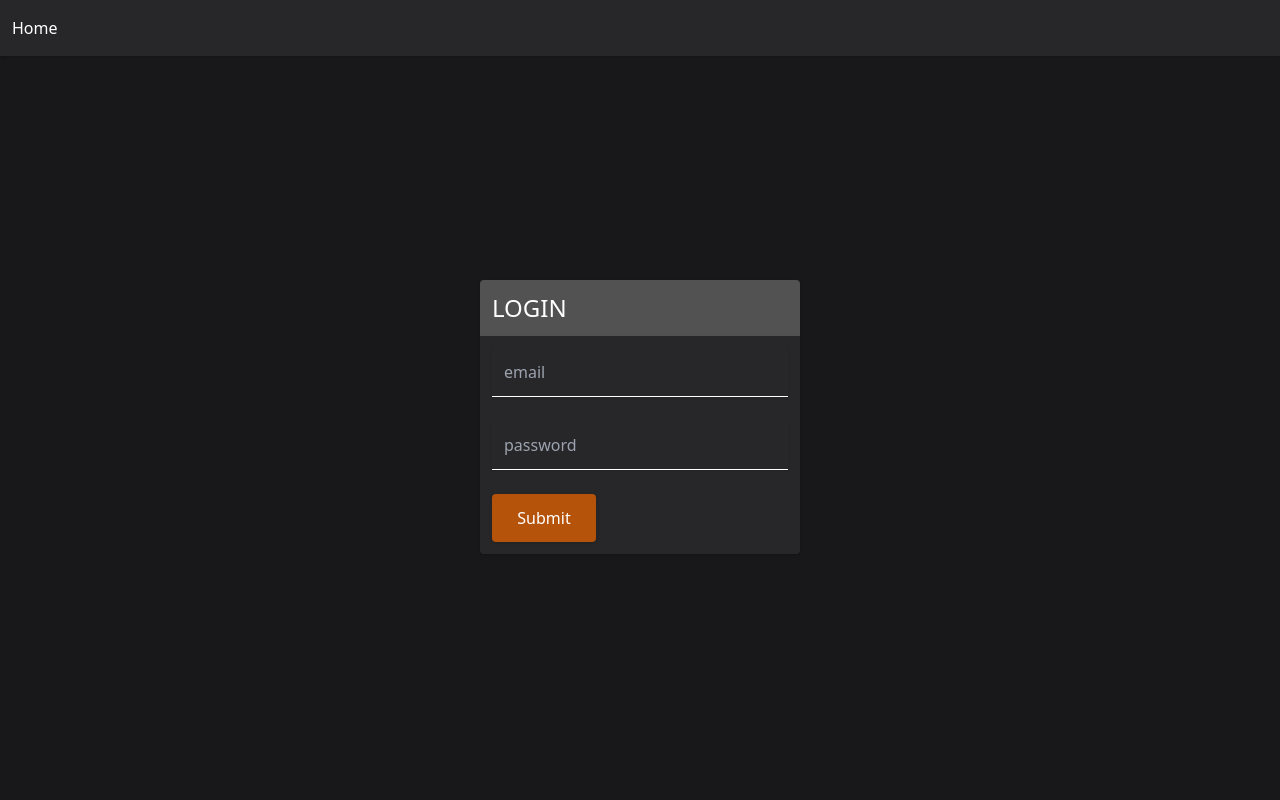
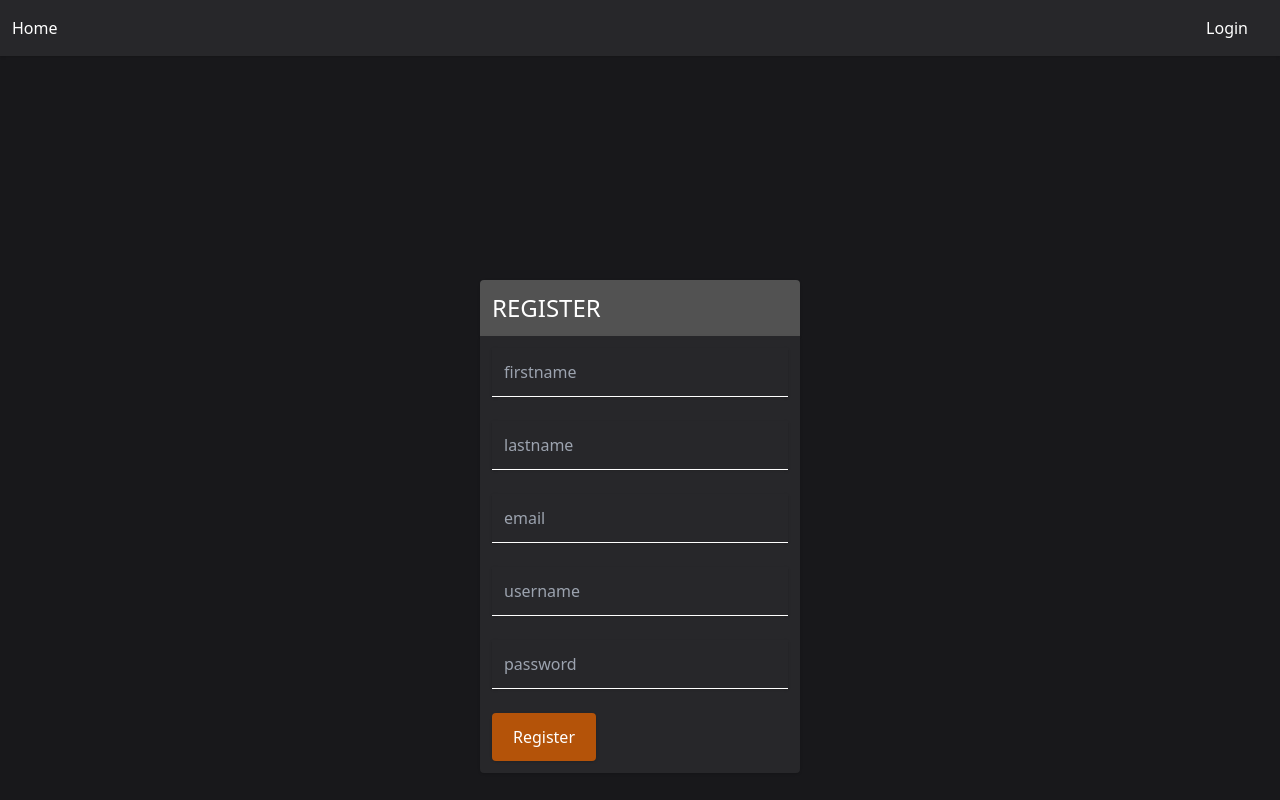
Before and after one commit to phbraz/mernapp, a React (Create React App) app in the folder FontEnd/: page /account/register in a window 1280 px wide. Before the commit this address led to /. Built offline with nearby package versions, Linux system fonts and the light colour scheme.

Commit message:
added register page, logout
need to add some alerts and stuff, might need to change the register place as well.

```diff
--- a/FontEnd/package.json
+++ b/FontEnd/package.json
@@ -11,6 +11,7 @@
     "@types/node": "^16.7.13",
     "@types/react": "^18.0.0",
     "@types/react-dom": "^18.0.0",
+    "@types/react-router-dom": "^5.3.3",
     "axios": "^1.4.0",
     "eslint": "^8.43.0",
     "prettier": "^2.8.8",
--- a/FontEnd/src/App.tsx
+++ b/FontEnd/src/App.tsx
@@ -9,6 +9,7 @@ import { UserIndex } from "./users/pages";
 import { NavBar } from "./shared/components/NavBar";
 import { Login } from "./users/pages/login";
 import Cookies from "universal-cookie";
+import {Register} from "./users/pages/register";
 
 function App() {
   const cookies = new Cookies();
@@ -21,6 +22,7 @@ function App() {
           <NavBar isUserAuthenticated={false}  />
           <Router>
             <Routes>
+              <Route path="/account/register" element={<Register />} />
               <Route path="/" element={<Login />} />
               <Route path="*" element={<Navigate to="/" />} />
             </Routes>
--- a/FontEnd/src/api/Calls.tsx
+++ b/FontEnd/src/api/Calls.tsx
@@ -1,5 +1,6 @@
 import axios from "axios";
 import { UserLogin } from "../interfaces/UserLogin";
+import { UserRegister } from "../interfaces/UserRegister";
 import Cookies from "universal-cookie";
 
 const url = "http://localhost:5000/api";
@@ -9,6 +10,19 @@ const cookies = new Cookies();
 const loginUser = async ({ email, password }: UserLogin) => {
     const response = await axios.post(`${url}/account/login`, {email, password});
     return response.data.token
+}
+
+const registerUser = async ({ firstname, lastname, email, username, password, datecreated  }: UserRegister) => {
+    const response =  await axios.post(`${url}/account/register`, {
+        firstname,
+        lastname,
+        email,
+        username,
+        password,
+        datecreated
+    })
+
+    return response.data;
 }
 
 const getUsersList = async () => {
@@ -22,4 +36,4 @@ const getUsersList = async () => {
     return response.data;
 }
 
-export { getUsersList, loginUser }
+export { getUsersList, loginUser, registerUser }
--- /dev/null
+++ b/FontEnd/src/interfaces/UserRegister.tsx
@@ -0,0 +1,9 @@
+//needs to match the backend.
+export interface UserRegister {
+    firstname: string,
+    lastname: string,
+    email: string,
+    username: string,
+    password: string,
+    datecreated: Date
+}
--- a/FontEnd/src/shared/components/NavBar.tsx
+++ b/FontEnd/src/shared/components/NavBar.tsx
@@ -1,5 +1,6 @@
 import React from "react";
 import { UserFields } from "../../interfaces/UserFields";
+import Cookies from "universal-cookie";
 
 interface NavBarProps {
   isUserAuthenticated: boolean,
@@ -7,6 +8,15 @@ interface NavBarProps {
 }
 
 const NavBar = ({isUserAuthenticated, userFields}: NavBarProps) => {
+  const currentUrlPath = window.location.pathname;
+  const isRegisterPage = /\/account\/register$/.test(currentUrlPath);
+  const cookies = new Cookies();
+
+  const logOutUser = () => {
+    cookies.remove("token");
+    window.location.reload();
+  }
+
   return (
     <>
       {isUserAuthenticated ?
@@ -17,6 +27,7 @@ const NavBar = ({isUserAuthenticated, userFields}: NavBarProps) => {
                 </p>
                 <a href="userlist" className="text-white hover:opacity-40">List of Users</a>
                 <div className="flex flex-row justify-end space-x-3 flex-grow pr-8">
+                  <button className="text-white hover:opacity-40" onClick={logOutUser}>Logout</button>
                   <img
                       src="https://bestprofilepictures.com/wp-content/uploads/2020/07/Awesome-Profile-Picture-For-Facebook.jpg"
                       alt="Icon"
@@ -28,8 +39,10 @@ const NavBar = ({isUserAuthenticated, userFields}: NavBarProps) => {
         (
             <div className="flex flex-row py-4 pl-3 pb-4 space-x-6 bg-zinc-800 shadow">
               <p className="text-white hover:opacity-40">Home</p>
+              <div className="flex flex-row justify-end space-x-3 flex-grow pr-8">
+                <a href={isRegisterPage ? "/" : "account/register"} className="text-white hover:opacity-40">{isRegisterPage ? "Login" : "Register"}</a>
+              </div>
             </div>
-
         )
       }
     </>
--- /dev/null
+++ b/FontEnd/src/users/pages/register.tsx
@@ -0,0 +1,76 @@
+import React, {ChangeEvent, FormEvent, useState} from "react";
+import { register as registerFields } from "../../shared/Utils/formsfields/register";
+import { Form } from "../../shared/components/Form";
+import { useMutation } from "react-query";
+import { registerUser } from "../../api/Calls";
+import { useNavigate } from 'react-router-dom';
+
+const Register = () => {
+    const [firstname, setFirstName] = useState("");
+    const [lastname, setLastName] = useState("");
+    const [email, setEmail] = useState("");
+    const [username, setUserName] = useState("");
+    const [password, setPassword] = useState("");
+    const datecreated = new Date();
+    const navigate = useNavigate();
+
+    const handleChange = (e: ChangeEvent<HTMLInputElement>) => {
+        switch (e.target.name) {
+            case "firstname":
+                setFirstName(e.target.value);
+                break;
+            case "lastname":
+                setLastName(e.target.value);
+                break;
+            case "email":
+                setEmail(e.target.value);
+                break;
+            case "username":
+                setUserName(e.target.value);
+                break;
+            case "password":
+                setPassword(e.target.value);
+                break;
+        }
+    }
+
+    const submitForm = async () => {
+        return await registerUser({
+            firstname,
+            lastname,
+            email,
+            password,
+            username,
+            datecreated
+        });
+    }
+
+    const { mutate } = useMutation(submitForm, {
+        onSuccess: (response) => {
+            navigate("/");
+        },
+        onError: (error: ErrorEvent) => {
+            // @ts-ignore
+            alert(error.response.data.error)
+        }
+    });
+
+    const registerHandler = async (e: FormEvent) => {
+        e.preventDefault();
+        await mutate();
+    }
+
+
+    return <>
+        <Form
+            fields={registerFields}
+            formName="Register"
+            requestMethod="POST"
+            submitButtonName="Register"
+            changeHandler={handleChange}
+            submitHandler={registerHandler}
+        />
+    </>
+}
+
+export { Register }
```
Also changed, not shown: 2 other files (tests, documents, lock files or other folders).
